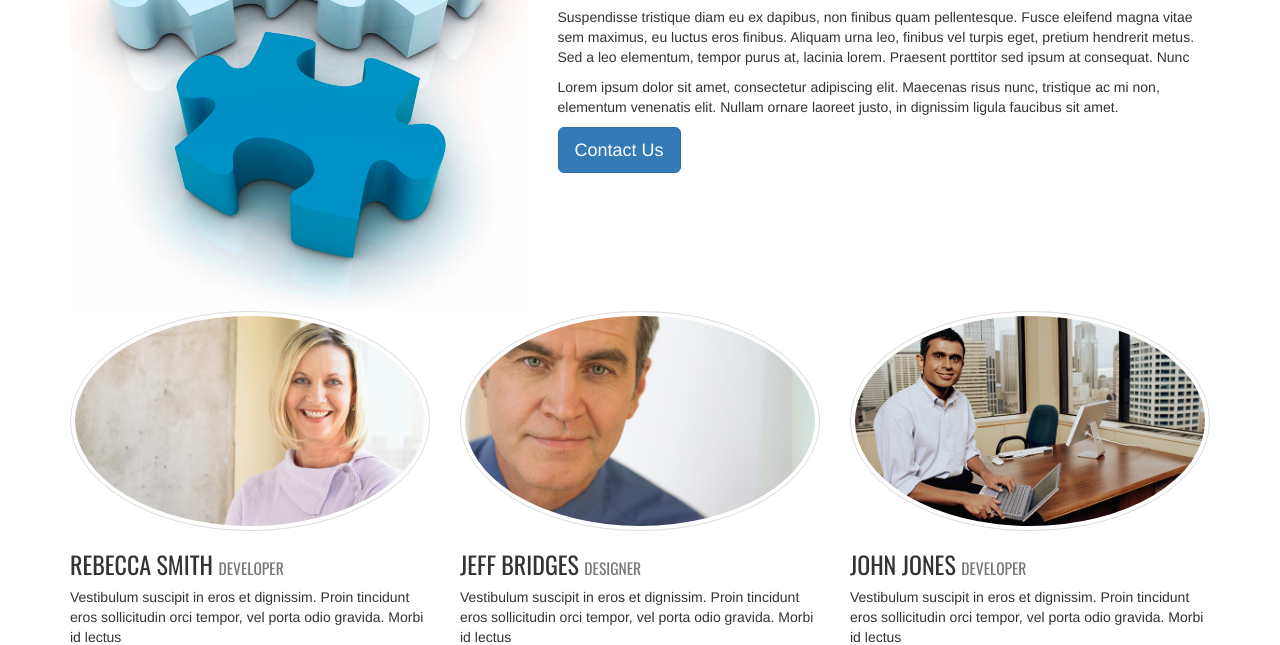
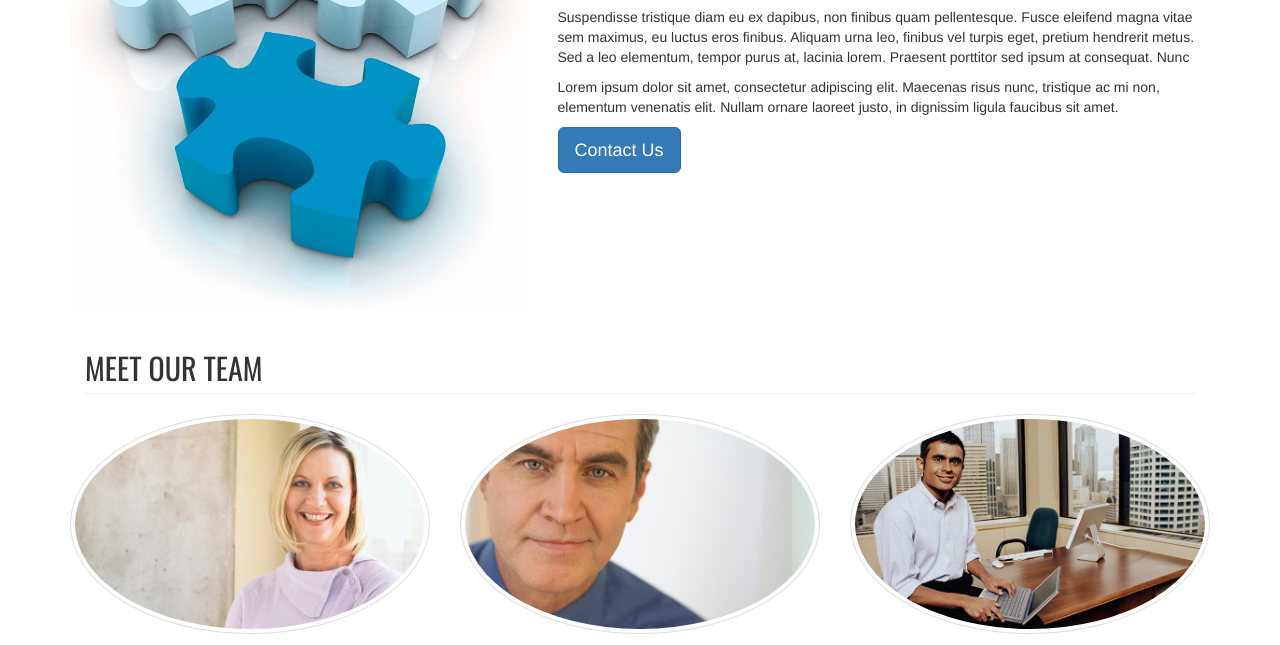
Before and after one commit to petriDiaconescu/learn-bootstrap-development-by-building-10-projects, a plain HTML site: page about.html in a window 1280 px wide. Shown: the part 412-1057 px from the top of the page. Drawn offline with nearby package versions, Linux system fonts and the light colour scheme.

Commit message:
Add one more h2 tad in about page.

```diff
--- a/about.html
+++ b/about.html
@@ -86,6 +86,9 @@
           </div>
         </div>
 
+        <div class="col-lg-12">
+          <h2 class="page-header">Meet Our Team</h2>
+        </div>
 
         <div class="row">
           <div class="col-md-4">
```
Also changed, not shown: snapshots/after.jpg (added), snapshots/before.jpg (added).
